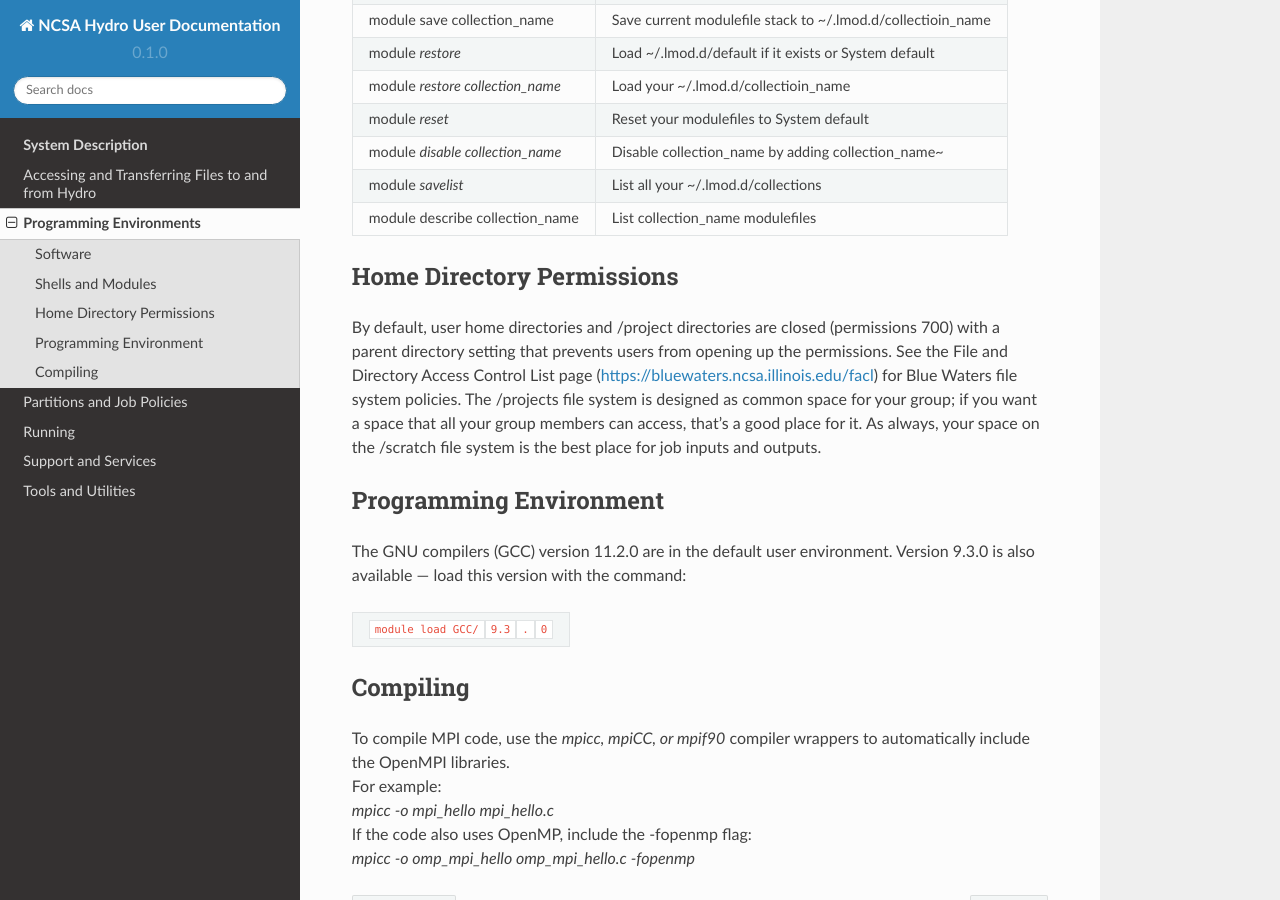
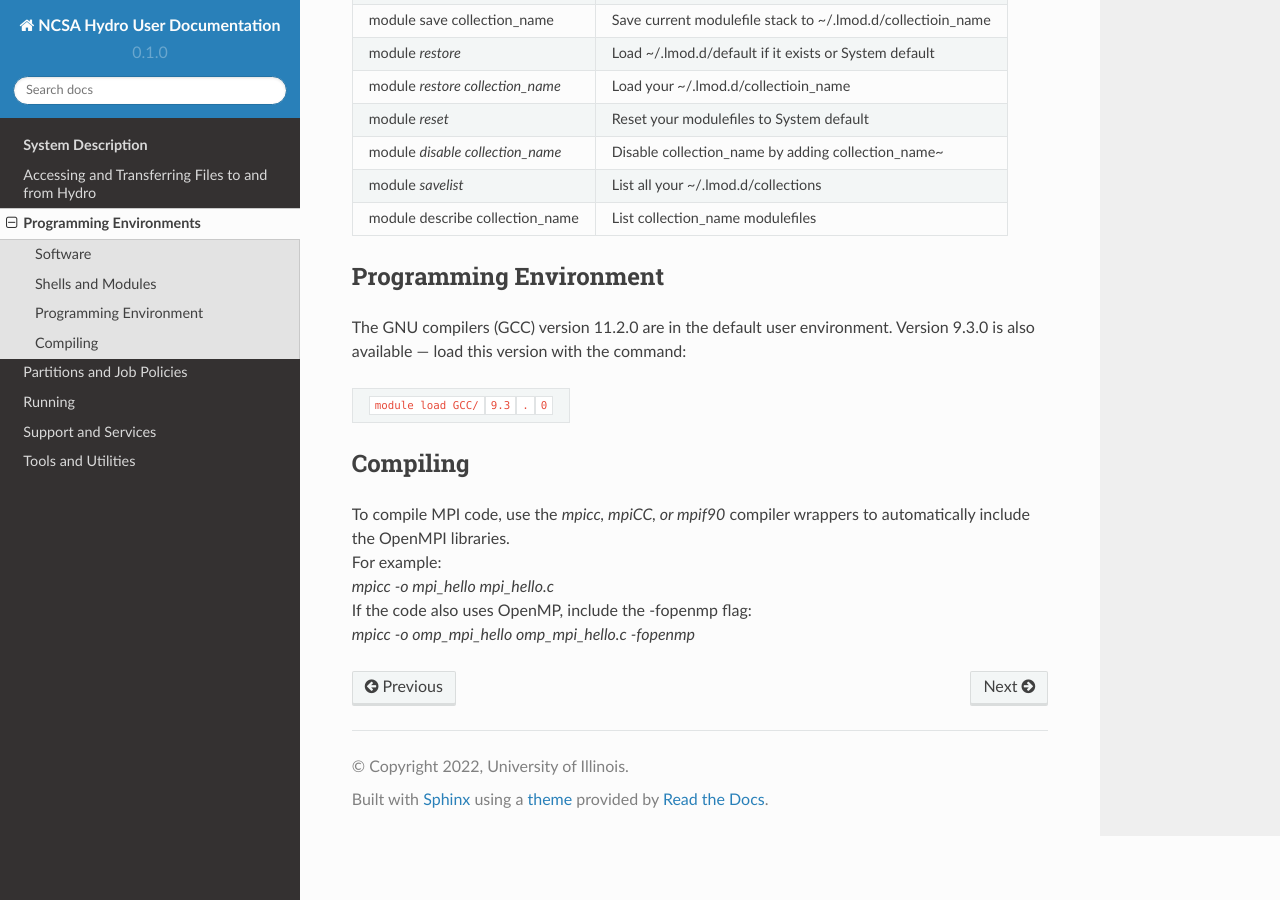
Before and after one commit to ncsa/hydro_documentation, a Sphinx documentation site: the page built from docs/source/programming_environments.rst, in a window 1280 px wide and 900 px high, scrolled down 1656 px. Built offline with Sphinx 7.4.7 and the Read the Docs theme 2.0.0, drawn with Linux system fonts in a browser that asks for light colours; pages that are not in the unit, such as notebooks, are missing from menus.

Commit message:
relocate hom dir perms
Relocating the paragraph on home directory permissions.

```diff
--- a/docs/source/programming_environments.rst
+++ b/docs/source/programming_environments.rst
@@ -110,17 +110,6 @@ Useful User Defined Module Collections:
 | module describe collection_name  | List collection_name modulefiles |
 +----------------------------------+----------------------------------+
 
-Home Directory Permissions
----------------------------------
-
-By default, user home directories and /project directories are closed
-(permissions 700) with a parent directory setting that prevents users
-from opening up the permissions. See the File and Directory Access
-Control List page (https://bluewaters.ncsa.illinois.edu/facl) for Blue
-Waters file system policies. The /projects file system is designed as
-common space for your group; if you want a space that all your group
-members can access, that's a good place for it. As always, your space on
-the /scratch file system is the best place for job inputs and outputs.
 
 Programming Environment
 ------------------------------
```
